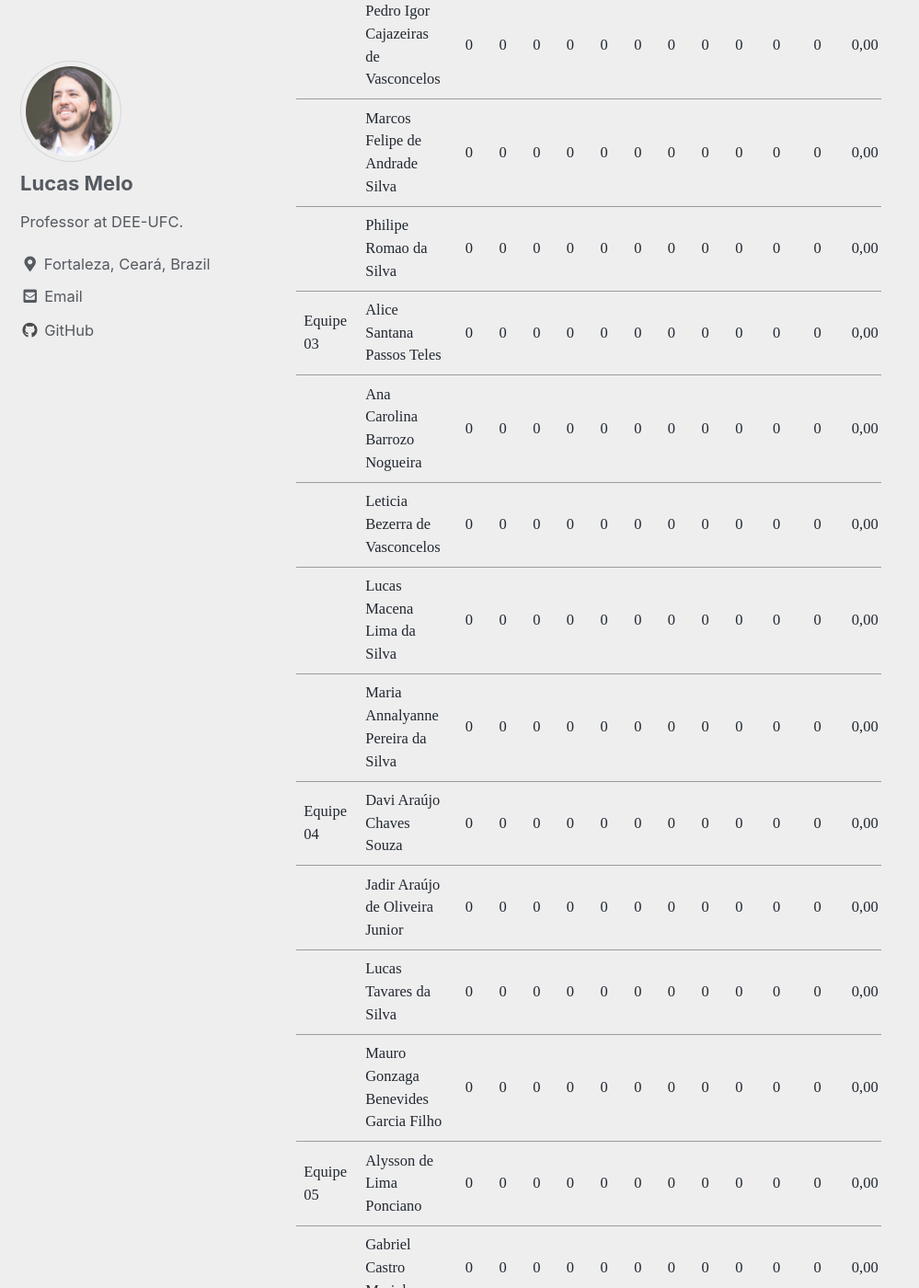
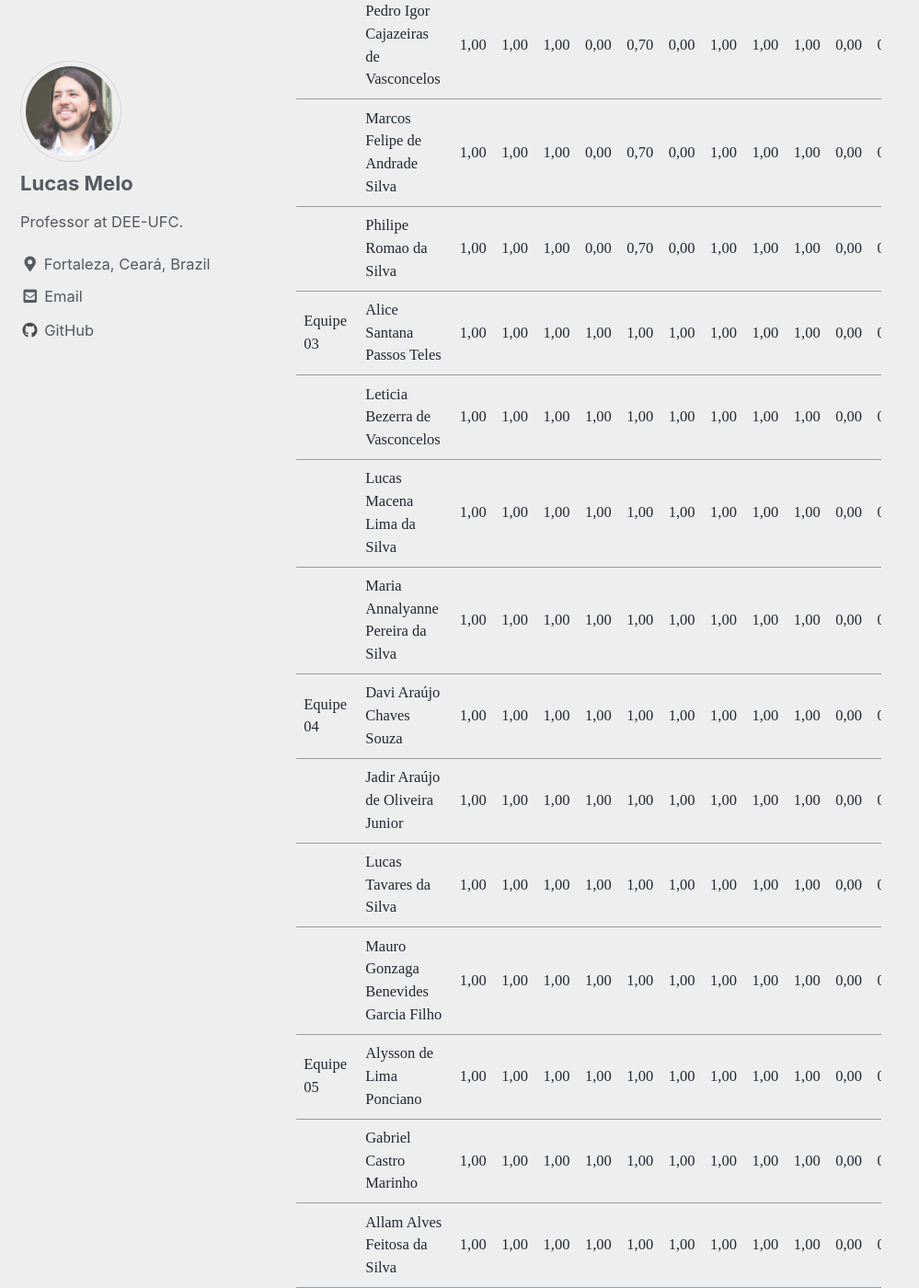
Before and after one commit to lucassm/lucassm.github.io, a Jekyll site: the page built from _teaching/DEE-2021/notas.md, in a window 1280 px wide and 1400 px high, scrolled down 925 px. Shown: the whole window at 92% size, without its empty margins (0-999 px from the left). Built offline with Jekyll 4.4.1, drawn with Linux system fonts in a browser that asks for light colours; cached includes are drawn as plain includes; some web fonts are replaced; some of the changed text lies outside the part shown.

Commit message:
UPDATE 6 NOTAS DEE-2021-1

```diff
--- a/_teaching/DEE-2021/notas.md
+++ b/_teaching/DEE-2021/notas.md
@@ -9,53 +9,48 @@ location: "Fortaleza, Brazil"
 
 ## Notas do Trabalho 01
 
-| Equipe     | Integrantes                              |  1 |  1 |  1 |  1 |  1 |  1 |  1 |  1 |  1 |  1  |  1  |       |
-|------------|------------------------------------------|:--:|:--:|:--:|:--:|:--:|:--:|:--:|:--:|:--:|:---:|:---:|:-----:|
-|            |                                          | Q1 | Q2 | Q3 | Q4 | Q5 | Q6 | Q7 | Q8 | Q9 | Q10 | Q11 | Média |
-| Equipe 01  | Daiane Soares Corrêa                     |  0 |  0 |  0 |  0 |  0 |  0 |  0 |  0 |  0 |  0  |  0  |  0,00 |
-|            | Demison Monteiro Alcantara               |  0 |  0 |  0 |  0 |  0 |  0 |  0 |  0 |  0 |  0  |  0  |  0,00 |
-|            | Matheus Marcondes de Oliveira Leão       |  0 |  0 |  0 |  0 |  0 |  0 |  0 |  0 |  0 |  0  |  0  |  0,00 |
-|            | Ramon de Souza Sampaio                   |  0 |  0 |  0 |  0 |  0 |  0 |  0 |  0 |  0 |  0  |  0  |  0,00 |
-| Equipe 02  | Francisco Bruno Nascimento Leite         |  0 |  0 |  0 |  0 |  0 |  0 |  0 |  0 |  0 |  0  |  0  |  0,00 |
-|            | Pedro Igor Cajazeiras de Vasconcelos     |  0 |  0 |  0 |  0 |  0 |  0 |  0 |  0 |  0 |  0  |  0  |  0,00 |
-|            | Marcos Felipe de Andrade Silva           |  0 |  0 |  0 |  0 |  0 |  0 |  0 |  0 |  0 |  0  |  0  |  0,00 |
-|            | Philipe Romao da Silva                   |  0 |  0 |  0 |  0 |  0 |  0 |  0 |  0 |  0 |  0  |  0  |  0,00 |
-| Equipe 03  | Alice Santana Passos Teles               |  0 |  0 |  0 |  0 |  0 |  0 |  0 |  0 |  0 |  0  |  0  |  0,00 |
-|            | Ana Carolina Barrozo Nogueira            |  0 |  0 |  0 |  0 |  0 |  0 |  0 |  0 |  0 |  0  |  0  |  0,00 |
-|            | Leticia Bezerra de Vasconcelos           |  0 |  0 |  0 |  0 |  0 |  0 |  0 |  0 |  0 |  0  |  0  |  0,00 |
-|            | Lucas Macena Lima da Silva               |  0 |  0 |  0 |  0 |  0 |  0 |  0 |  0 |  0 |  0  |  0  |  0,00 |
-|            | Maria Annalyanne Pereira da Silva        |  0 |  0 |  0 |  0 |  0 |  0 |  0 |  0 |  0 |  0  |  0  |  0,00 |
-| Equipe 04  | Davi Araújo Chaves Souza                 |  0 |  0 |  0 |  0 |  0 |  0 |  0 |  0 |  0 |  0  |  0  |  0,00 |
-|            | Jadir Araújo de Oliveira Junior          |  0 |  0 |  0 |  0 |  0 |  0 |  0 |  0 |  0 |  0  |  0  |  0,00 |
-|            | Lucas Tavares da Silva                   |  0 |  0 |  0 |  0 |  0 |  0 |  0 |  0 |  0 |  0  |  0  |  0,00 |
-|            | Mauro Gonzaga Benevides Garcia Filho     |  0 |  0 |  0 |  0 |  0 |  0 |  0 |  0 |  0 |  0  |  0  |  0,00 |
-| Equipe 05  | Alysson de Lima Ponciano                 |  0 |  0 |  0 |  0 |  0 |  0 |  0 |  0 |  0 |  0  |  0  |  0,00 |
-|            | Gabriel Castro Marinho                   |  0 |  0 |  0 |  0 |  0 |  0 |  0 |  0 |  0 |  0  |  0  |  0,00 |
-|            | Allam Alves Feitosa da Silva             |  0 |  0 |  0 |  0 |  0 |  0 |  0 |  0 |  0 |  0  |  0  |  0,00 |
-|            | Lorena Marques Cruz                      |  0 |  0 |  0 |  0 |  0 |  0 |  0 |  0 |  0 |  0  |  0  |  0,00 |
-| Equipe 06  | Mariana Pereira Menezes                  |  0 |  0 |  0 |  0 |  0 |  0 |  0 |  0 |  0 |  0  |  0  |  0,00 |
-|            | Natiara Caroline Sousa Marques           |  0 |  0 |  0 |  0 |  0 |  0 |  0 |  0 |  0 |  0  |  0  |  0,00 |
-|            | Raimundo Crisostomo De Paula Filho       |  0 |  0 |  0 |  0 |  0 |  0 |  0 |  0 |  0 |  0  |  0  |  0,00 |
-|            | Rodrigo Castro Azevedo Lima              |  0 |  0 |  0 |  0 |  0 |  0 |  0 |  0 |  0 |  0  |  0  |  0,00 |
-| Equipe 07  | Amanda Mendes Goncalves de Oliveira      |  0 |  0 |  0 |  0 |  0 |  0 |  0 |  0 |  0 |  0  |  0  |  0,00 |
-|            | Paulo Victor Lima da Silva               |  0 |  0 |  0 |  0 |  0 |  0 |  0 |  0 |  0 |  0  |  0  |  0,00 |
-|            | Wendell Carlos Oliveira da Silva         |  0 |  0 |  0 |  0 |  0 |  0 |  0 |  0 |  0 |  0  |  0  |  0,00 |
-| Equipe 08  | Arthur Lucas Bezerra de Macedo           |  0 |  0 |  0 |  0 |  0 |  0 |  0 |  0 |  0 |  0  |  0  |  0,00 |
-|            | Bruno Andrade Aguiar                     |  0 |  0 |  0 |  0 |  0 |  0 |  0 |  0 |  0 |  0  |  0  |  0,00 |
-|            | Ícaro Cunha Farias da Silva              |  0 |  0 |  0 |  0 |  0 |  0 |  0 |  0 |  0 |  0  |  0  |  0,00 |
-|            | Levi Maia Alves                          |  0 |  0 |  0 |  0 |  0 |  0 |  0 |  0 |  0 |  0  |  0  |  0,00 |
-| Equipe 09  | Alice de Sousa Freitas                   |  0 |  0 |  0 |  0 |  0 |  0 |  0 |  0 |  0 |  0  |  0  |  0,00 |
-|            | Bruno Mascarenhas da Silva               |  0 |  0 |  0 |  0 |  0 |  0 |  0 |  0 |  0 |  0  |  0  |  0,00 |
-|            | Nathanael Duque Gadelha                  |  0 |  0 |  0 |  0 |  0 |  0 |  0 |  0 |  0 |  0  |  0  |  0,00 |
-| Equipe 10  | André Fellipe de Souza Cavalcante        |  0 |  0 |  0 |  0 |  0 |  0 |  0 |  0 |  0 |  0  |  0  |  0,00 |
-|            | Gabriel de Oliveira Almeida              |  0 |  0 |  0 |  0 |  0 |  0 |  0 |  0 |  0 |  0  |  0  |  0,00 |
-| Equipe 11  | Ana Karolinne Ferreira Nascimento        |  0 |  0 |  0 |  0 |  0 |  0 |  0 |  0 |  0 |  0  |  0  |  0,00 |
-|            | Rebeca Rodrigues Ramos                   |  0 |  0 |  0 |  0 |  0 |  0 |  0 |  0 |  0 |  0  |  0  |  0,00 |
-|            | Thiago Nunes Ferreira Andrade            |  0 |  0 |  0 |  0 |  0 |  0 |  0 |  0 |  0 |  0  |  0  |  0,00 |
-| Equipe 12  | Janderson da Silva Gomes                 |  0 |  0 |  0 |  0 |  0 |  0 |  0 |  0 |  0 |  0  |  0  |  0,00 |
-|            | Marcos Vinicius Freire Sampaio           |  0 |  0 |  0 |  0 |  0 |  0 |  0 |  0 |  0 |  0  |  0  |  0,00 |
-|            | Raimundo Cesar Ribeiro Leite Filho       |  0 |  0 |  0 |  0 |  0 |  0 |  0 |  0 |  0 |  0  |  0  |  0,00 |
-|            | Regina Celly de Almeida e Silva Pinheiro |  0 |  0 |  0 |  0 |  0 |  0 |  0 |  0 |  0 |  0  |  0  |  0,00 |
+| Equipe     | Integrantes                          | 1,00 | 1,00 | 1,00 | 1,00 | 1,00 | 1,00 | 1,00 | 1,00 | 1,00 | 1,00 | 1,00 |       |
+|------------|--------------------------------------|:----:|:----:|:----:|:----:|:----:|:----:|:----:|:----:|:----:|:----:|:----:|:-----:|
+|            |                                      |  Q1  |  Q2  |  Q3  |  Q4  |  Q5  |  Q6  |  Q7  |  Q8  |  Q9  |  Q10 |  Q11 | Média |
+| Equipe 01  | Daiane Soares Corrêa                 | 1,00 | 1,00 | 1,00 | 1,00 | 1,00 | 1,00 | 1,00 | 1,00 | 1,00 | 0,00 | 0,00 |  8,18 |
+|            | Demison Monteiro Alcantara           | 1,00 | 1,00 | 1,00 | 1,00 | 1,00 | 1,00 | 1,00 | 1,00 | 1,00 | 0,00 | 0,00 |  8,18 |
+|            | Matheus Marcondes de Oliveira Leão   | 1,00 | 1,00 | 1,00 | 1,00 | 1,00 | 1,00 | 1,00 | 1,00 | 1,00 | 0,00 | 0,00 |  8,18 |
+|            | Ramon de Souza Sampaio               | 1,00 | 1,00 | 1,00 | 1,00 | 1,00 | 1,00 | 1,00 | 1,00 | 1,00 | 0,00 | 0,00 |  8,18 |
+| Equipe 02  | Francisco Bruno Nascimento Leite     | 1,00 | 1,00 | 1,00 | 0,00 | 0,70 | 0,00 | 1,00 | 1,00 | 1,00 | 0,00 | 0,00 |  6,09 |
+|            | Pedro Igor Cajazeiras de Vasconcelos | 1,00 | 1,00 | 1,00 | 0,00 | 0,70 | 0,00 | 1,00 | 1,00 | 1,00 | 0,00 | 0,00 |  6,09 |
+|            | Marcos Felipe de Andrade Silva       | 1,00 | 1,00 | 1,00 | 0,00 | 0,70 | 0,00 | 1,00 | 1,00 | 1,00 | 0,00 | 0,00 |  6,09 |
+|            | Philipe Romao da Silva               | 1,00 | 1,00 | 1,00 | 0,00 | 0,70 | 0,00 | 1,00 | 1,00 | 1,00 | 0,00 | 0,00 |  6,09 |
+| Equipe 03  | Alice Santana Passos Teles           | 1,00 | 1,00 | 1,00 | 1,00 | 1,00 | 1,00 | 1,00 | 1,00 | 1,00 | 0,00 | 0,00 |  8,18 |
+|            | Leticia Bezerra de Vasconcelos       | 1,00 | 1,00 | 1,00 | 1,00 | 1,00 | 1,00 | 1,00 | 1,00 | 1,00 | 0,00 | 0,00 |  8,18 |
+|            | Lucas Macena Lima da Silva           | 1,00 | 1,00 | 1,00 | 1,00 | 1,00 | 1,00 | 1,00 | 1,00 | 1,00 | 0,00 | 0,00 |  8,18 |
+|            | Maria Annalyanne Pereira da Silva    | 1,00 | 1,00 | 1,00 | 1,00 | 1,00 | 1,00 | 1,00 | 1,00 | 1,00 | 0,00 | 0,00 |  8,18 |
+| Equipe 04  | Davi Araújo Chaves Souza             | 1,00 | 1,00 | 1,00 | 1,00 | 1,00 | 1,00 | 1,00 | 1,00 | 1,00 | 0,00 | 0,00 |  8,18 |
+|            | Jadir Araújo de Oliveira Junior      | 1,00 | 1,00 | 1,00 | 1,00 | 1,00 | 1,00 | 1,00 | 1,00 | 1,00 | 0,00 | 0,00 |  8,18 |
+|            | Lucas Tavares da Silva               | 1,00 | 1,00 | 1,00 | 1,00 | 1,00 | 1,00 | 1,00 | 1,00 | 1,00 | 0,00 | 0,00 |  8,18 |
+|            | Mauro Gonzaga Benevides Garcia Filho | 1,00 | 1,00 | 1,00 | 1,00 | 1,00 | 1,00 | 1,00 | 1,00 | 1,00 | 0,00 | 0,00 |  8,18 |
+| Equipe 05  | Alysson de Lima Ponciano             | 1,00 | 1,00 | 1,00 | 1,00 | 1,00 | 1,00 | 1,00 | 1,00 | 1,00 | 0,00 | 0,00 |  8,18 |
+|            | Gabriel Castro Marinho               | 1,00 | 1,00 | 1,00 | 1,00 | 1,00 | 1,00 | 1,00 | 1,00 | 1,00 | 0,00 | 0,00 |  8,18 |
+|            | Allam Alves Feitosa da Silva         | 1,00 | 1,00 | 1,00 | 1,00 | 1,00 | 1,00 | 1,00 | 1,00 | 1,00 | 0,00 | 0,00 |  8,18 |
+| Equipe 06  | Mariana Pereira Menezes              | 1,00 | 1,00 | 1,00 | 1,00 | 1,00 | 1,00 | 1,00 | 1,00 | 1,00 | 0,00 | 0,00 |  8,18 |
+|            | Natiara Caroline Sousa Marques       | 1,00 | 1,00 | 1,00 | 1,00 | 1,00 | 1,00 | 1,00 | 1,00 | 1,00 | 0,00 | 0,00 |  8,18 |
+|            | Raimundo Crisostomo De Paula Filho   | 1,00 | 1,00 | 1,00 | 1,00 | 1,00 | 1,00 | 1,00 | 1,00 | 1,00 | 0,00 | 0,00 |  8,18 |
+|            | Rodrigo Castro Azevedo Lima          | 1,00 | 1,00 | 1,00 | 1,00 | 1,00 | 1,00 | 1,00 | 1,00 | 1,00 | 0,00 | 0,00 |  8,18 |
+| Equipe 07  | Amanda Mendes Goncalves de Oliveira  | 1,00 | 1,00 | 1,00 | 1,00 | 1,00 | 1,00 | 1,00 | 1,00 | 1,00 | 0,00 | 0,00 |  8,18 |
+|            | Paulo Victor Lima da Silva           | 1,00 | 1,00 | 1,00 | 1,00 | 1,00 | 1,00 | 1,00 | 1,00 | 1,00 | 0,00 | 0,00 |  8,18 |
+|            | Wendell Carlos Oliveira da Silva     | 1,00 | 1,00 | 1,00 | 1,00 | 1,00 | 1,00 | 1,00 | 1,00 | 1,00 | 0,00 | 0,00 |  8,18 |
+| Equipe 08  | Arthur Lucas Bezerra de Macedo       | 0,50 | 1,00 | 1,00 | 1,00 | 1,00 | 1,00 | 0,75 | 0,75 | 1,00 | 0,00 | 0,00 |  7,27 |
+|            | Bruno Andrade Aguiar                 | 0,50 | 1,00 | 1,00 | 1,00 | 1,00 | 1,00 | 0,75 | 0,75 | 1,00 | 0,00 | 0,00 |  7,27 |
+|            | Ícaro Cunha Farias da Silva          | 0,50 | 1,00 | 1,00 | 1,00 | 1,00 | 1,00 | 0,75 | 0,75 | 1,00 | 0,00 | 0,00 |  7,27 |
+|            | Levi Maia Alves                      | 0,50 | 1,00 | 1,00 | 1,00 | 1,00 | 1,00 | 0,75 | 0,75 | 1,00 | 0,00 | 0,00 |  7,27 |
+| Equipe 09  | Alice de Sousa Freitas               | 1,00 | 1,00 | 1,00 | 1,00 | 1,00 | 1,00 | 1,00 | 1,00 | 1,00 | 0,00 | 0,00 |  8,18 |
+|            | Bruno Mascarenhas da Silva           | 1,00 | 1,00 | 1,00 | 1,00 | 1,00 | 1,00 | 1,00 | 1,00 | 1,00 | 0,00 | 0,00 |  8,18 |
+|            | Nathanael Duque Gadelha              | 1,00 | 1,00 | 1,00 | 1,00 | 1,00 | 1,00 | 1,00 | 1,00 | 1,00 | 0,00 | 0,00 |  8,18 |
+| Equipe 10  | André Fellipe de Souza Cavalcante    | 1,00 | 0,50 | 1,00 | 1,00 | 1,00 | 0,50 | 0,00 | 0,00 | 1,00 | 0,00 | 0,00 |  5,45 |
+|            | Gabriel de Oliveira Almeida          | 0,00 | 0,00 | 0,00 | 0,00 | 0,00 | 0,00 | 0,00 | 0,00 | 0,00 | 0,00 | 0,00 |  0,00 |
+| Equipe 11  | Ana Karolinne Ferreira Nascimento    | 1,00 | 1,00 | 1,00 | 1,00 | 1,00 | 1,00 | 1,00 | 1,00 | 1,00 | 0,00 | 0,00 |  8,18 |
+|            | Rebeca Rodrigues Ramos               | 1,00 | 1,00 | 1,00 | 1,00 | 1,00 | 1,00 | 1,00 | 1,00 | 1,00 | 0,00 | 0,00 |  8,18 |
+|            | Thiago Nunes Ferreira Andrade        | 1,00 | 1,00 | 1,00 | 1,00 | 1,00 | 1,00 | 1,00 | 1,00 | 1,00 | 0,00 | 0,00 |  8,18 |
+| Equipe 12  | Raimundo Cesar Ribeiro Leite Filho   | 1,00 | 1,00 | 1,00 | 0,00 | 1,00 | 1,00 | 0,00 | 0,00 | 0,00 | 0,00 | 0,00 |  4,55 |
 
 ## Notas do Trabalho 02
 
```
